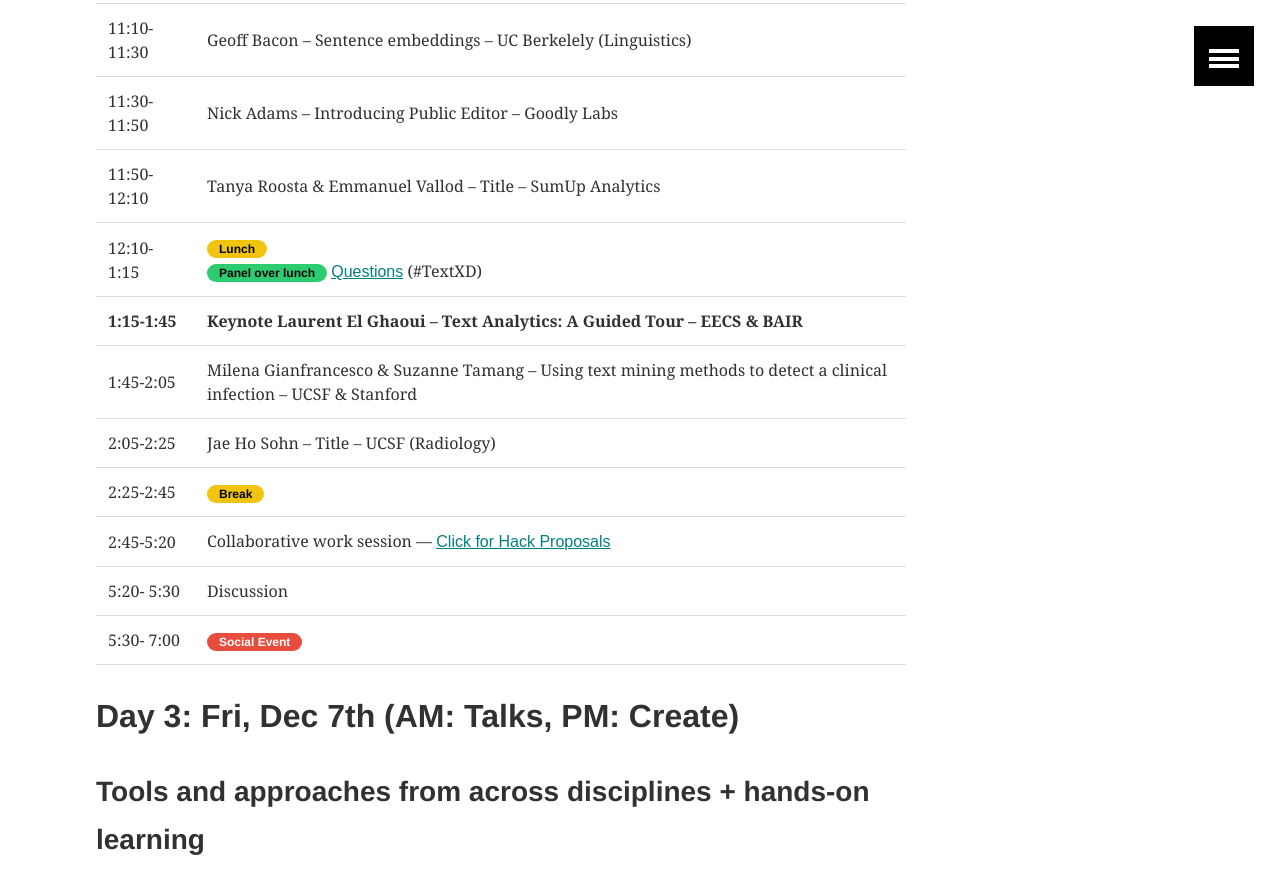
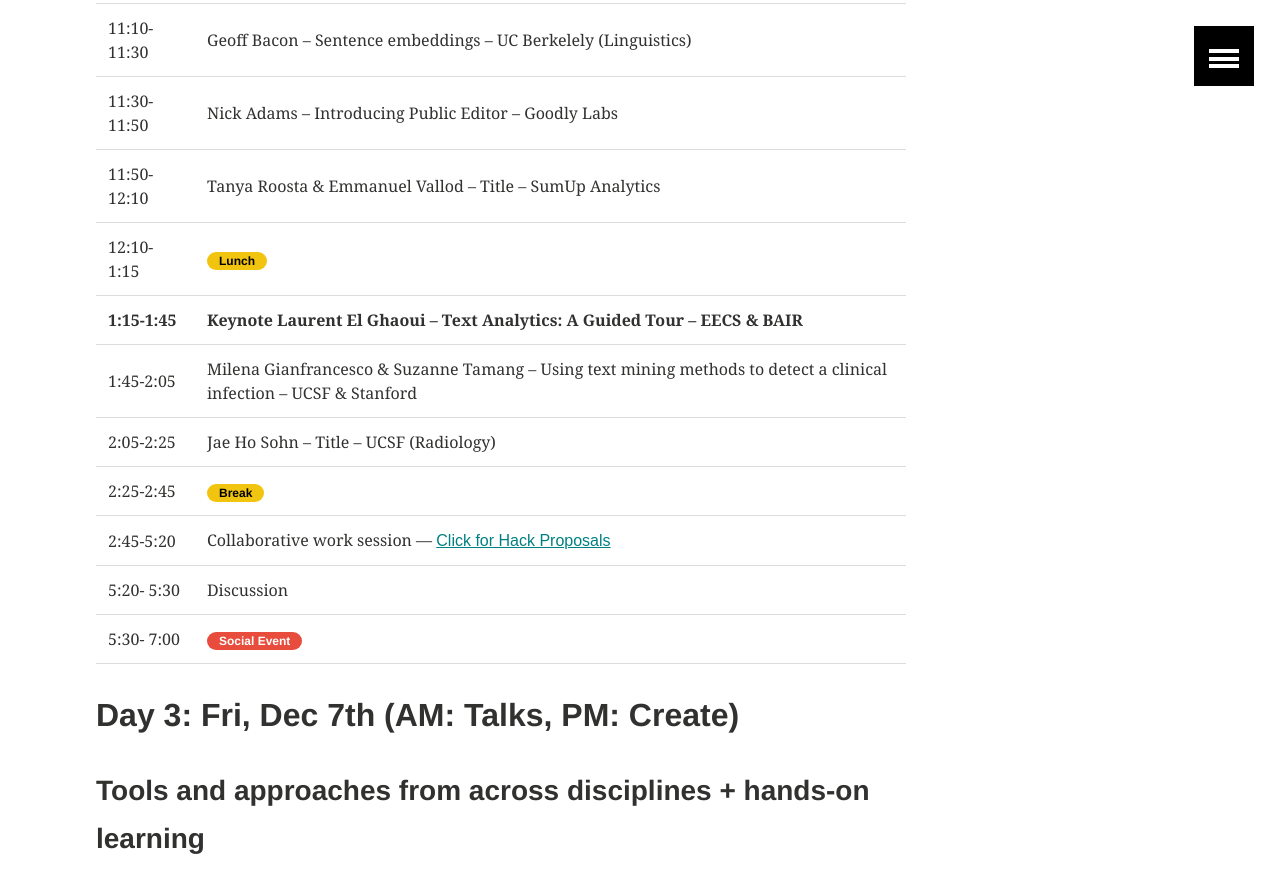
Before and after one commit to TextXD/textxd.github.io, a Jekyll site: the page built from programs/textxd2018.md, in a window 1280 px wide and 900 px high, scrolled down 1669 px. Shown: the top 894 px of the window. Built offline with Jekyll 4.4.1, drawn with Linux system fonts in a browser that asks for light colours; some of the changed text lies outside the part shown.

Commit message:
Update textxd2018.md

```diff
--- a/programs/textxd2018.md
+++ b/programs/textxd2018.md
@@ -54,7 +54,7 @@ image:
 | 11:10-11:30   | Geoff Bacon -- Sentence embeddings -- UC Berkelely (Linguistics)|
 | 11:30-11:50   | Nick Adams -- Introducing Public Editor -- Goodly Labs|
 | 11:50-12:10   | Tanya Roosta & Emmanuel Vallod -- Title -- SumUp Analytics|
-| 12:10-1:15   | <span class="badge warning">Lunch</span> <br/> <span class="badge success">Panel over lunch</span> [Questions](https://www.sli.do/) (#TextXD) |
+| 12:10-1:15   | <span class="badge warning">Lunch</span> <br/> |
 | **1:15-1:45**    | **Keynote Laurent El Ghaoui -- Text Analytics: A Guided Tour -- EECS & BAIR**|
 | 1:45-2:05    |  Milena Gianfrancesco & Suzanne Tamang -- Using text mining methods to detect a clinical infection -- UCSF & Stanford |
 | 2:05-2:25    |  Jae Ho Sohn -- Title -- UCSF (Radiology) |
@@ -85,7 +85,7 @@ image:
 | 11:10-11:30   | Manoj Tiwari -- Recommendation systems -- Google |
 | 11:30-11:50   | AJ Alvero -- Sociocultural Considerations of the College Admissions Essay -- Stanford (Education) |
 | 11:50-12:10   | Ethan Wilcox -- Title -- Harvard|
-| 12:10-1:15   | <span class="badge warning">Lunch</span> <br/> <span class="badge success">Panel over lunch</span> [Questions](https://www.sli.do/) (#TextXD) |
+| 12:10-1:15   | <span class="badge warning">Lunch</span> <br/> |
 | **1:15-1:45**    | **Keynote Niek Veldhuis -- Sumerian Word Embeddings -- Near Eastern Studies**|
 | 1:45-2:05    |  Adam Anderson -- Title -- Near Eastern Studies |
 | 2:05-2:25    |  TBA |
```
